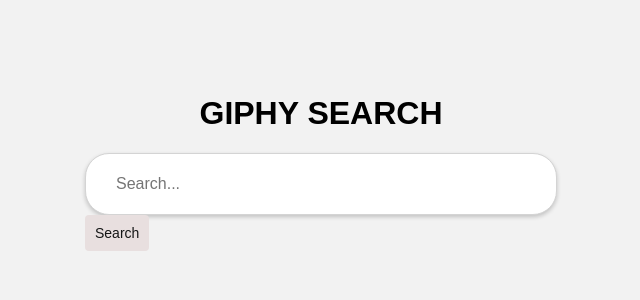
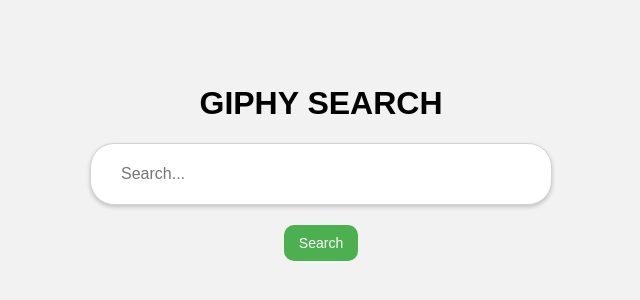
Before and after one commit to artrocity/grp-giphy-saga-project, a React (Vite) app: page / in a window 1280 px wide. Shown: the part 238-538 px from the top of the page, without its empty margins (319-959 px from the left). Built offline with nearby package versions, Linux system fonts and the light colour scheme.

Commit message:
updated styling to search view

```diff
--- a/src/components/SearchView/SearchView.css
+++ b/src/components/SearchView/SearchView.css
@@ -1,11 +1,17 @@
 body {
+  margin: 0;
+  font-family: Arial, sans-serif;
+  background-color: #f2f2f2;
+  height: 100vh;
   display: flex;
   justify-content: center;
   align-items: center;
-  height: 100vh;
-  margin: 0;
-  font-family: Arial, sans-serif;
-  background-color: #f2f2f2;
+}
+
+.main-container {
+  display: flex;
+  flex-direction: column;
+  align-items: center;
 }
 
 .search-header {
@@ -15,18 +21,17 @@
 .search-container {
   display: flex;
   justify-content: center;
-  align-items: center;
   background-color: #fff;
   border: 1px solid #d4d4d4;
   padding: 10px 20px;
   border-radius: 24px;
   box-shadow: 0 2px 4px rgba(0, 0, 0, 0.2);
+  margin-bottom: 20px;
 }
 
 .search-input {
   border: none;
   padding: 10px;
-  margin-right: 10px;
   width: 400px;
   height: 20px;
   font-size: 16px;
@@ -35,19 +40,16 @@
 }
 
 .search-button {
-  text-align: center;
   border: none;
-  background-color: #e8dfdf;
-  color: #151616;
+  background-color: #4caf50;
+  color: white;
   padding: 10px 15px;
   font-size: 14px;
   cursor: pointer;
-  border-radius: 4px;
+  border-radius: 10px;
   outline: none;
-  padding: 10px;
-  margin-top: 10;
 }
 
 .search-button:hover {
-  background-color: #f1f1f1;
+  background-color: #45a049;
 }
--- a/src/components/SearchView/SearchView.jsx
+++ b/src/components/SearchView/SearchView.jsx
@@ -5,10 +5,12 @@
   return (
     <>
       <h1 className="search-header">GIPHY SEARCH</h1>
-      <div className="search-container">
-        <input type="text" className="search-input" placeholder="Search..." />
+      <div className="main-container">
+        <div className="search-container">
+          <input type="text" className="search-input" placeholder="Search..." />
+        </div>
+        <button className="search-button">Search</button>
       </div>
-      <button className="search-button">Search</button>
     </>
   );
 }
```
